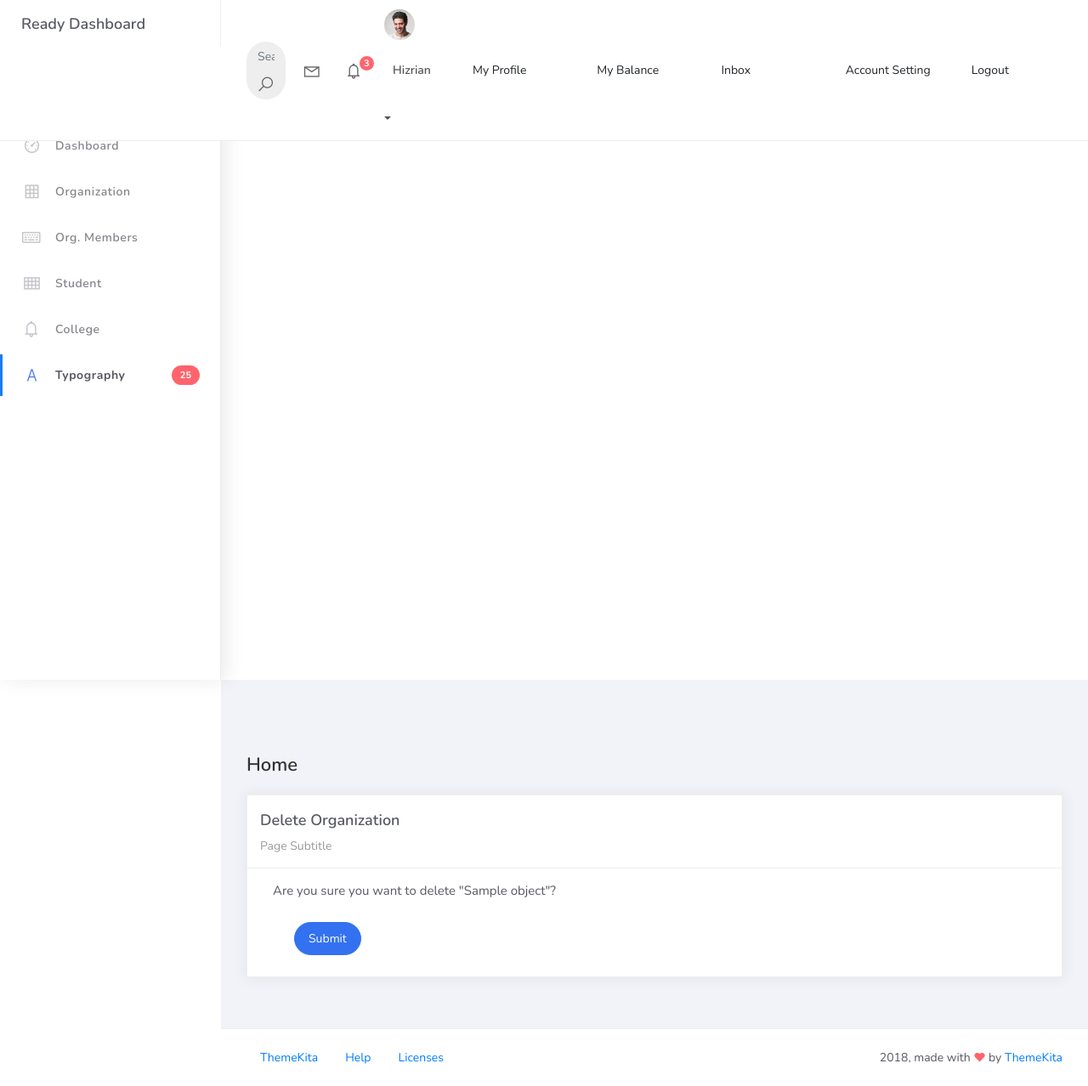
After one commit to ParrotFriend/PSUSphere, a Django app: template projectsite/templates/org_del.html in a window 1280 px wide. The commit adds this page. Shown: the whole page at 85% size. Run offline with Django 5.2, Linux system fonts and the light colour scheme; the template is opened without the code that fills it: values that come from a table or form of the project are taken from there, most other values are stand-ins (such as "Sample title", 1, 10 or a date in 2020); some libraries are stand-ins or nearby versions.

Commit message:
Implemented Organization DeleteView and delete confirmation page

```diff
--- a/projectsite/projectsite/urls.py
+++ b/projectsite/projectsite/urls.py
@@ -16,7 +16,7 @@ Including another URLconf
 """
 from django.contrib import admin
 from django.urls import path
-from studentorg.views import HomePageView, OrganizationList, OrganizationCreateView, OrganizationUpdateView
+from studentorg.views import HomePageView, OrganizationList, OrganizationCreateView, OrganizationUpdateView, OrganizationDeleteView
 from studentorg import views
 
 urlpatterns = [
@@ -26,4 +26,5 @@ urlpatterns = [
     path('organization_list', OrganizationList.as_view(), name='organization-list'),
     path('organization_list/add', OrganizationCreateView.as_view(), name='organization-add'),
     path('organization_list/<pk>', OrganizationUpdateView.as_view(), name='organization-update'),
+    path('organization_list/<pk>/delete', OrganizationDeleteView.as_view(), name='organization-delete'),
 ]
--- a/projectsite/studentorg/views.py
+++ b/projectsite/studentorg/views.py
@@ -1,10 +1,14 @@
 from django.shortcuts import render
 from django.views.generic.list import ListView
-from django.views.generic.edit import CreateView, UpdateView
+from django.views.generic.edit import CreateView, UpdateView, DeleteView
 from studentorg.models import Organization
 from studentorg.forms import OrganizationForm
 from django.urls import reverse_lazy
 
+class OrganizationDeleteView(DeleteView):
+     model = Organization
+     template_name = 'org_del.html'
+     success_url = reverse_lazy('organization-list')
 
 class OrganizationUpdateView(UpdateView):
      model = Organization
--- /dev/null
+++ b/projectsite/templates/org_del.html
@@ -0,0 +1,39 @@
+{% extends 'base.html' %}
+{% load static %}
+{% block content %}
+
+<div class="content">
+  <div class="container-fluid">
+    <h4 class="page-title">Home</h4>
+    <div class="row">
+      <div class="col-md-12">
+        <div class="card">
+          <div class="card-header">
+            <div class="card-title">Delete Organization</div>
+            <div class="card-category">Page Subtitle</div>
+          </div>
+
+          <div class="col-md-6">
+            <div class="card-body">
+              <form class="" action="" method="post" novalidate>
+                <p>Are you sure you want to delete "{{ object }}"?</p>
+                {% csrf_token %}
+                {% include 'includes/form.html' %}
+
+                <div class="form-group">
+                  <div class="col-md-12 col-sm-3">
+                    <button type="submit" class="btn btn-primary btn-rounded">Submit</button>
+                  </div>
+                </div>
+
+              </form>
+            </div>
+          </div>
+
+        </div>
+      </div>
+    </div>
+  </div>
+</div>
+
+{% endblock %}
--- a/projectsite/templates/org_list.html
+++ b/projectsite/templates/org_list.html
@@ -51,7 +51,10 @@
                   <td>{{ object.name }}</td>
                   <td>{{ object.college }}</td>
                   <td>{{ object.description }}</td>
-                  <td><a href="organization_list/{{ object.id }}">Edit</a></td>
+                  <td>
+                    <a href="organization_list/{{ object.id }}">Edit</a>
+                    <a href="organization_list/{{ object.id }}/delete" class="text-danger">Delete</a>
+                  </td>
                 </tr>
                   {% empty %}
                 <tr>
```
Also changed, not shown: projectsite/db.sqlite3.
